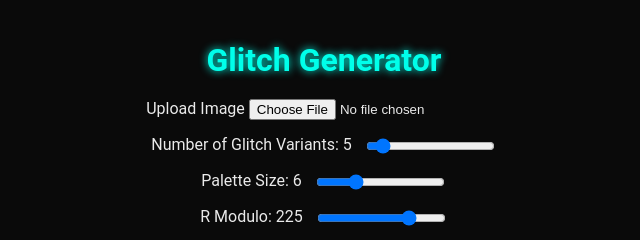
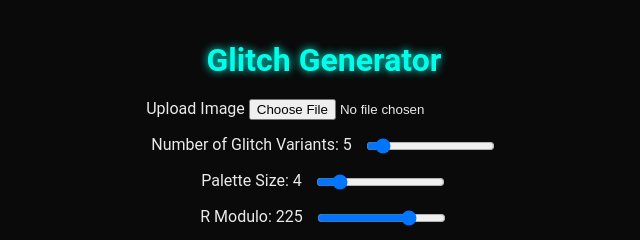
Before and after one commit to michal-jenco/glitch-your-face, a plain HTML site: page index.html in a window 1280 px wide. Shown: the top 240 px of the page, 316-956 px from the left. Drawn offline with Linux system fonts and the light colour scheme.

Commit message:
Update index.html

```diff
--- a/index.html
+++ b/index.html
@@ -20,8 +20,8 @@
         </label>
 
         <label>
-            Palette Size: <span id="paletteSizeValue">6</span>
-            <input type="range" id="paletteSize" min="2" max="16" value="6">
+            Palette Size: <span id="paletteSizeValue">4</span>
+            <input type="range" id="paletteSize" min="2" max="16" value="4">
         </label>
 
         <label>
```
